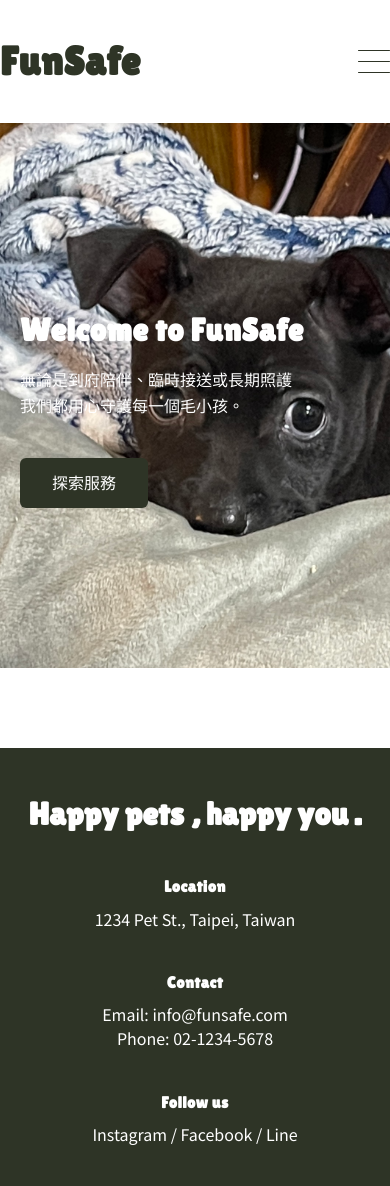
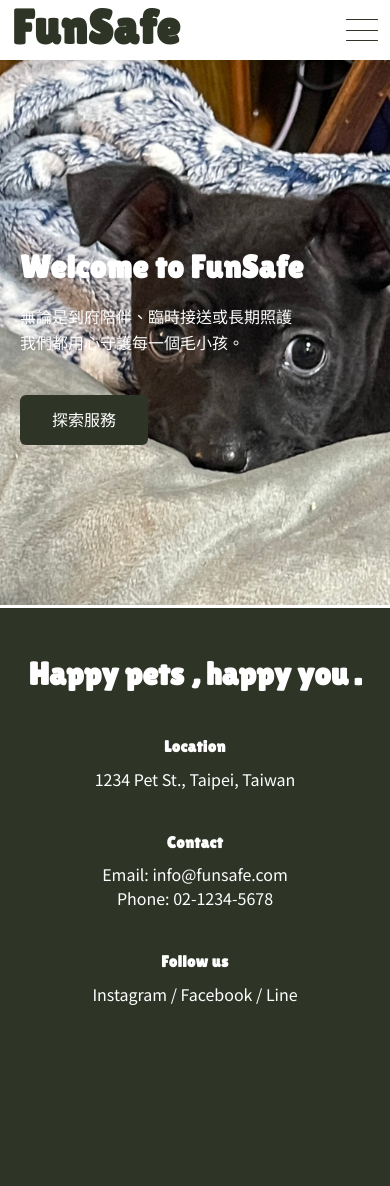
Before and after one commit to Ginnie1114/petcarewed, a PHP site: page /index.html in a window 390 px wide. After the commit the page ends 1005 px from the top, so only its background shows below. Run offline with PHP 8.4, Linux system fonts and the light colour scheme.

Commit message:
修正導覽大小

```diff
--- a/css/global.css
+++ b/css/global.css
@@ -46,22 +46,30 @@ header#site-header {
   top: 0;
   z-index: 999;
   box-shadow: 0 2px 8px rgba(0,0,0,0.05);
+
 }
 
 header .container {
   display: flex;
   align-items: center;
   justify-content: space-between;
-  padding: 16px ;
+  padding: 4px 12px; /* 再縮小，上下 4px，左右 12px */
 }
 
 .logo {
   text-decoration: none;
   font-weight: 900;
-  font-size: 2.5rem;
+  font-size: 3rem; /* 再縮小字體 */
   color: #2E3426;
+  line-height: 1;    /* 加這行讓 logo 不會拉高 header */
+  margin: 0;         /* 確保沒有多餘外距 */
+  padding: 0;
 }
 
+header .container > * {
+  margin: 0;
+  padding: 0;
+}
 .nav-links {
   list-style: none;
   display: flex;
@@ -74,7 +82,7 @@ header .container {
   text-decoration: none;
   color: #2E3426;
   position: relative;
-  padding-bottom: 4px;
+  padding-bottom: 5px;
 }
 
 .nav-links a::after {
@@ -109,7 +117,7 @@ footer {
   background-color: #2E3426;
   color: #fff;
   padding: 40px 0;
-  margin-top: 80px;
+  margin-top: 3px;
 }
 
 .footer-top {
@@ -183,9 +191,12 @@ footer {
 
 /* 手機版導覽列滿版選單 */
 @media (max-width: 768px) {
+   nav {
+    display: none;
+  }
   .hamburger {
     display: flex;
-    margin-left: auto;
+    margin-left: auto; /* 讓漢堡選單靠右 */
   }
   .nav-links {
     position: fixed;
@@ -205,7 +216,7 @@ footer {
   .nav-links.open {
     transform: translateX(0);
   }
-  header .container {
-    padding: 12px 0;
+    header .container {
+      padding: 4px 12px ; /* 手機版導覽列的 padding */
+    }
   }
-}
--- a/css/index.css
+++ b/css/index.css
@@ -2,7 +2,7 @@
 
 /* ---------- Hero 區塊 ---------- */
 .hero-section {
-  background: url("../assets/超可愛.jpg") center/cover no-repeat;
+  background: url("../assets/超可愛.jpg") center/cover no-repeat ;
   padding: 160px 0;              /* 高度可再依需求調整 */
   position: relative;
   color: #fff;                   /* 文字改白色較易閱讀 */
```
